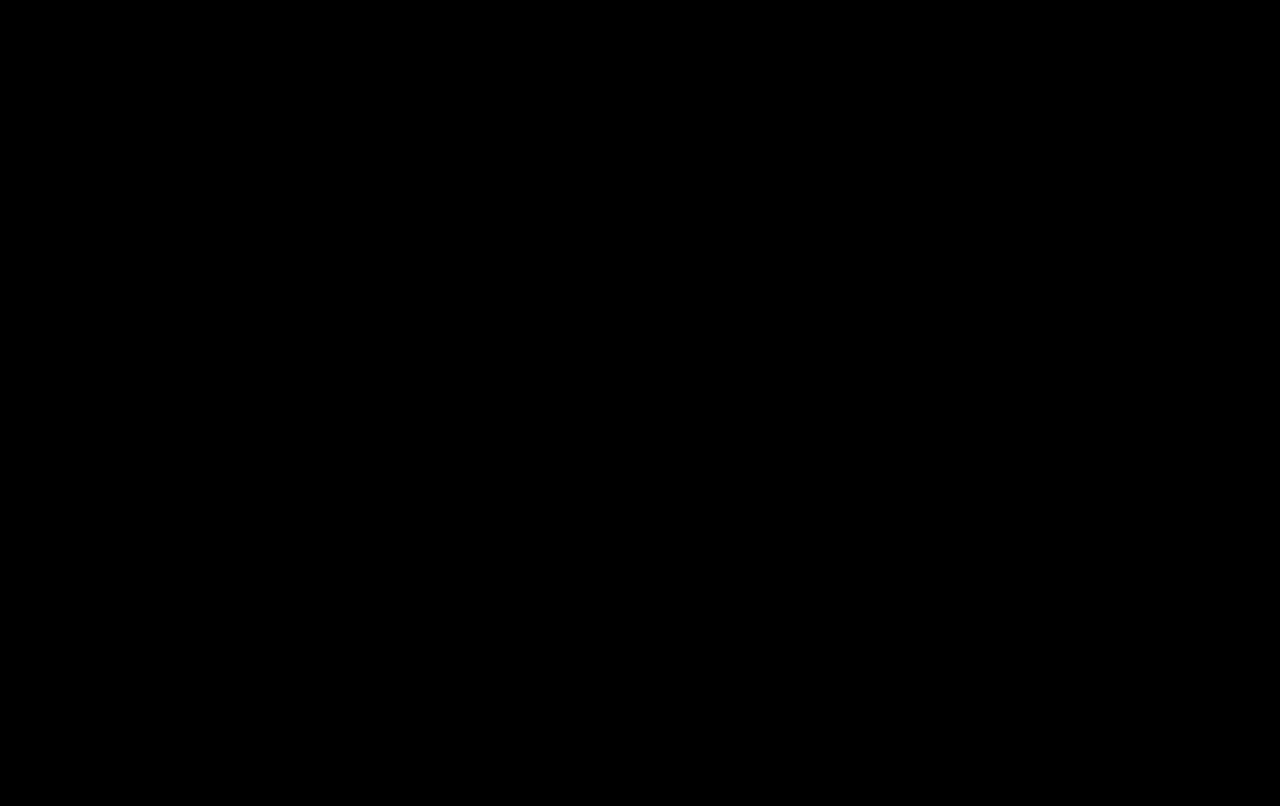
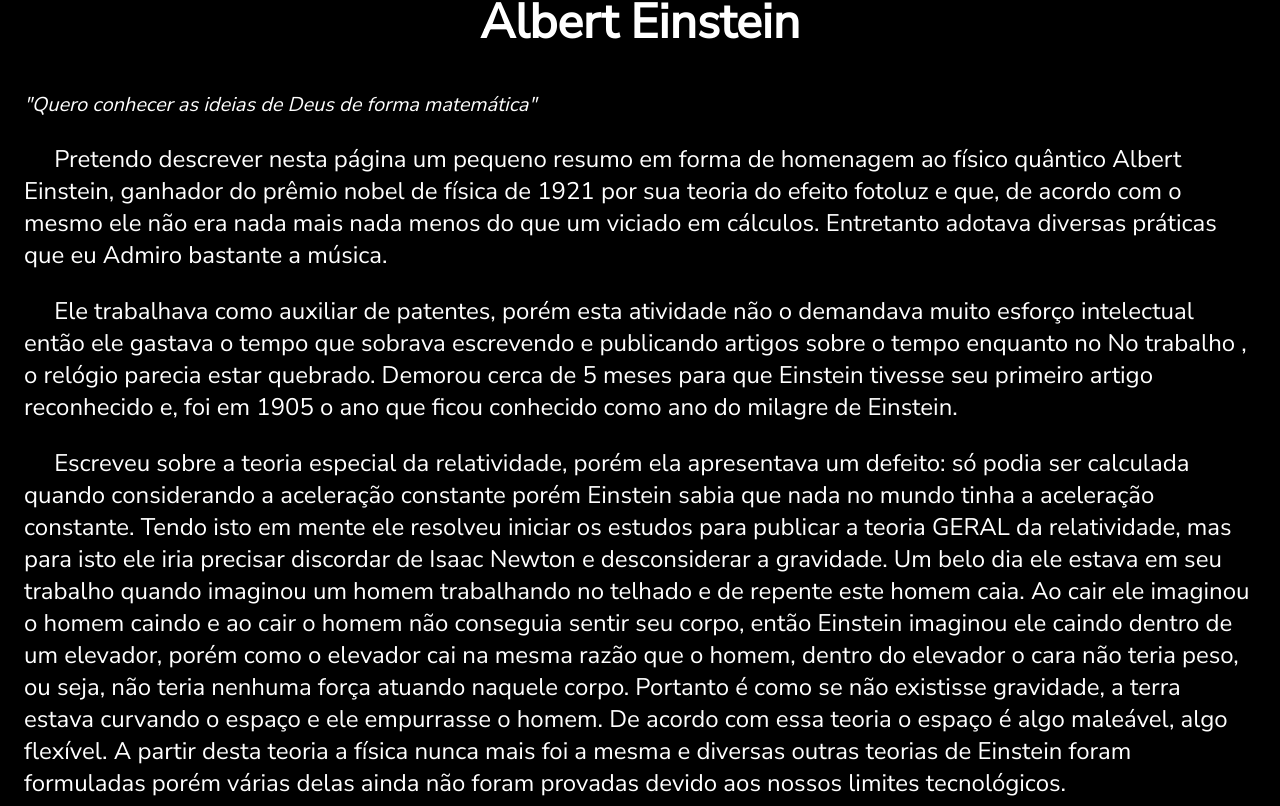
Before and after one commit to felipersteles/saTELEStes, a React (Create React App) app: page /AlbertEinstein in a window 1280 px wide. Before the commit this address had no page. Shown: the part 574-1380 px from the top of the page. Before the commit the page ends 800 px from the top, so only its background shows below. Built offline with nearby package versions, Linux system fonts and the light colour scheme.

Commit message:
einstein commmit

```diff
--- a/src/App.js
+++ b/src/App.js
@@ -6,6 +6,7 @@ import Loading from "./components/Loading";
 
 const Home = lazy(() => import("./components/Home"));
 const NasaPhoto = lazy(() => import("./components/NasaPhoto"));
+const Einstein = lazy(() => import('./components/Einstein'));
 
 function App() {
   return (
@@ -15,6 +16,7 @@ function App() {
         <Routes>
           <Route path="/" element={<Home />} />
           <Route path="/fotonasa" element={<NasaPhoto />} />
+          <Route path="/AlbertEinstein" element={<Einstein />} />
         </Routes>
       </Suspense>
     </>
--- /dev/null
+++ b/src/components/Einstein.jsx
@@ -0,0 +1,102 @@
+import React from "react";
+import styled from "styled-components";
+import albert from "../assets/img/alberteinstein.jpg";
+import { NavLink } from "react-router-dom";
+import voltar from "../assets/img/voltar.png";
+
+const Einstein = () => {
+  return (
+    <Container>
+      <div className="containerRetrato">
+      <img src={albert} alt="Einstein" /></div>
+
+      <div className="texto">
+        <h1>Albert Einstein</h1>
+        <span className="citacao">
+          <i>"Quero conhecer as ideias de Deus de forma matemática"</i>
+        </span>
+        <div className="desc">
+          <p>
+            &emsp; Pretendo descrever nesta página um pequeno resumo em forma de
+            homenagem ao físico quântico Albert Einstein, ganhador do prêmio
+            nobel de física de 1921 por sua teoria do efeito fotoluz e que, de
+            acordo com o mesmo ele não era nada mais nada menos do que um
+            viciado em cálculos. Entretanto adotava diversas práticas que eu
+            Admiro bastante a música.
+          </p>
+          <p>
+            &emsp; Ele trabalhava como auxiliar de patentes, porém esta
+            atividade não o demandava muito esforço intelectual então ele
+            gastava o tempo que sobrava escrevendo e publicando artigos sobre o
+            tempo enquanto no No trabalho , o relógio parecia estar quebrado.
+            Demorou cerca de 5 meses para que Einstein tivesse seu primeiro
+            artigo reconhecido e, foi em 1905 o ano que ficou conhecido como ano
+            do milagre de Einstein.
+          </p>
+          <p>
+            &emsp; Escreveu sobre a teoria especial da relatividade, porém ela
+            apresentava um defeito: só podia ser calculada quando considerando a
+            aceleração constante porém Einstein sabia que nada no mundo tinha a
+            aceleração constante. Tendo isto em mente ele resolveu iniciar os
+            estudos para publicar a teoria GERAL da relatividade, mas para isto
+            ele iria precisar discordar de Isaac Newton e desconsiderar a
+            gravidade. Um belo dia ele estava em seu trabalho quando imaginou um
+            homem trabalhando no telhado e de repente este homem caia. Ao cair
+            ele imaginou o homem caindo e ao cair o homem não conseguia sentir
+            seu corpo, então Einstein imaginou ele caindo dentro de um elevador,
+            porém como o elevador cai na mesma razão que o homem, dentro do
+            elevador o cara não teria peso, ou seja, não teria nenhuma força
+            atuando naquele corpo. Portanto é como se não existisse gravidade, a
+            terra estava curvando o espaço e ele empurrasse o homem. De acordo
+            com essa teoria o espaço é algo maleável, algo flexível. A partir
+            desta teoria a física nunca mais foi a mesma e diversas outras
+            teorias de Einstein foram formuladas porém várias delas ainda não
+            foram provadas devido aos nossos limites tecnológicos.
+          </p>
+        </div>
+      </div>
+
+      <NavLink to="/" className="voltar">
+        <img src={voltar} alt="" className="btn" />
+      </NavLink>
+    </Container>
+  );
+};
+
+const Container = styled.div`
+  color: white;
+  font-size: 3vh;
+  text-align: start;
+  padding: 3vh;
+
+  .containerRetrato{
+    display: flex;
+    justify-content: center;
+  }
+
+  h1 {
+    text-align: center;
+  }
+
+  .citacao {
+    text-align: center;
+    font-size: 2.5vh;
+  }
+
+  .voltar{
+    display: flex;
+    align-content: center;
+    justify-content: center;
+    align-items: center;
+
+    .active{
+      margin: 0;
+      padding 0;
+    }
+    img{
+      height: 10rem;
+    }
+  }
+`;
+
+export default Einstein;
--- a/src/components/Home.jsx
+++ b/src/components/Home.jsx
@@ -2,6 +2,7 @@ import React, { lazy, Suspense } from "react";
 import { Link } from "react-router-dom";
 import fishing from "../assets/img/spike-fishing.png";
 import satelite from "../assets/img/satelite.png";
+import einstein from "../assets/img/einstein.png";
 import styled from "styled-components";
 import Loading from "./Loading";
 
@@ -18,14 +19,22 @@ const Home = () => {
             <i>Antoine de Saint-Exupéry</i>
           </div>
 
-          <Link to="/fotonasa">
-            <button>
-              <img src={satelite} alt="" />
-            </button>
-          </Link>
+          <div className="botoes">
+            <Link to="/fotonasa">
+              <button>
+                <img src={satelite} alt="" />
+              </button>
+            </Link>
+
+            <Link to="/AlbertEinstein">
+              <button>
+                <img src={einstein} alt="" />
+              </button>
+            </Link>
+          </div>
         </div>
 
-        <img src={fishing} alt="" />
+        <img src={fishing} alt="" className="mobile" />
       </Container>
     </Suspense>
   );
@@ -59,6 +68,12 @@ const Container = styled.div`
         text-align: end;
         font-size: 3rem;
       }
+    }
+
+    .botoes {
+      display: flex;
+      flex-direction: column;
+      gap: 2.5rem;
     }
   }
 
@@ -136,6 +151,28 @@ const Container = styled.div`
       background-position: 0% 75%;
     }
   }
+
+  @media screen and (min-width: 720px) {
+    display: flex;
+    align-items: center;
+
+    .conteudo {
+      flex-direction: row;
+      padding: 5vh;
+      margin: 0 11vh;
+      gap: 15vh;
+
+      .frase {
+        flex: 1;
+        background-color: #00000080;
+        border-radius: 2rem;
+      }
+    }
+
+    .mobile {
+      display: none;
+    }
+  }
 `;
 
 export default Home;
--- a/src/components/SoundBar.js
+++ b/src/components/SoundBar.jsx
@@ -56,6 +56,10 @@ const Box = styled.div`
     left: 1rem;
     top: 7.5rem;
   }
+  @media only screen and (min-width: 720px) {
+    left: 1rem;
+    top: 1rem;
+  }
 `;
 
 const play = keyframes`
```
Also changed, not shown: src/components/NavBar.jsx (deleted, +0 -9 lines), src/assets/img/alberteinstein.jpg (added), src/assets/img/einstein.png (added).
